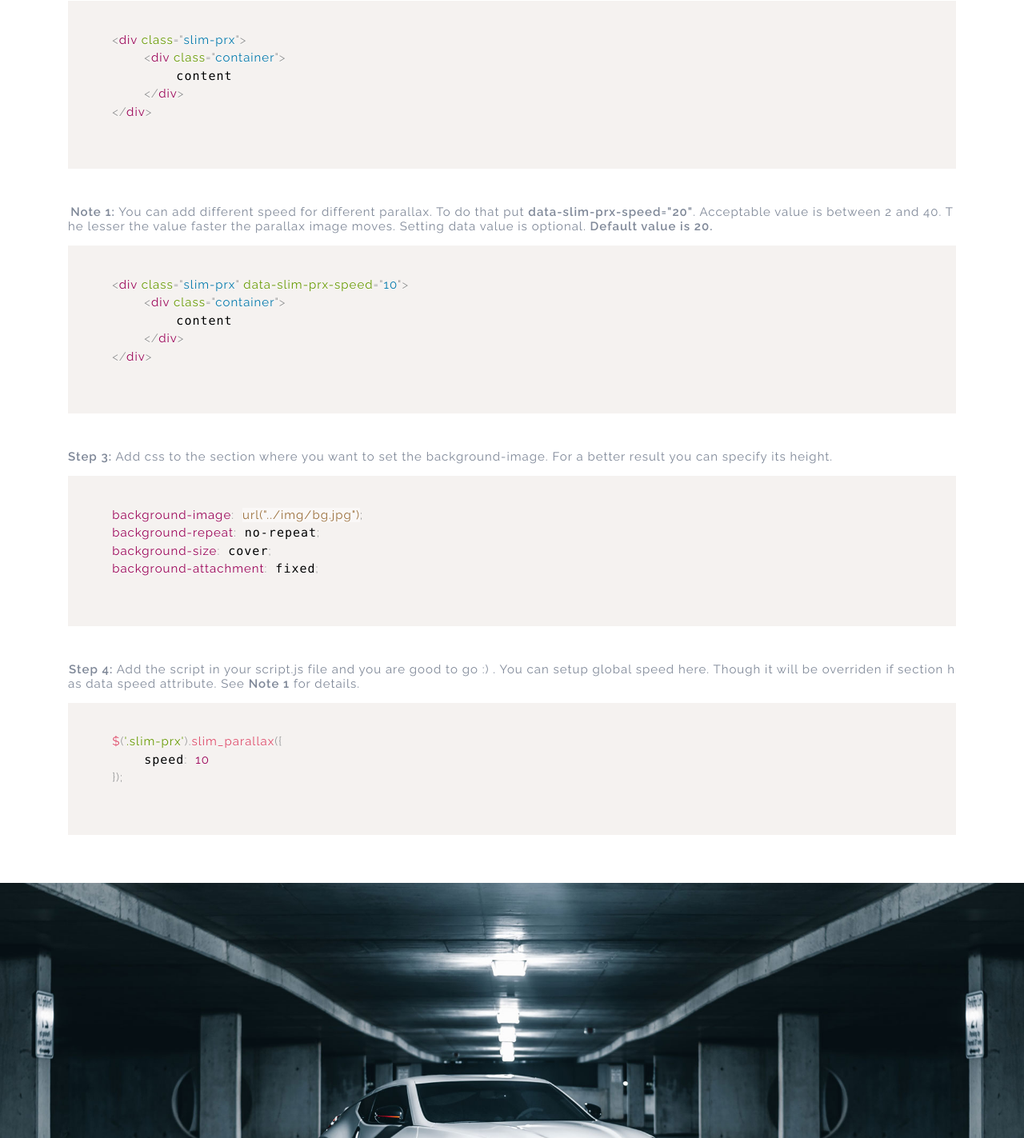
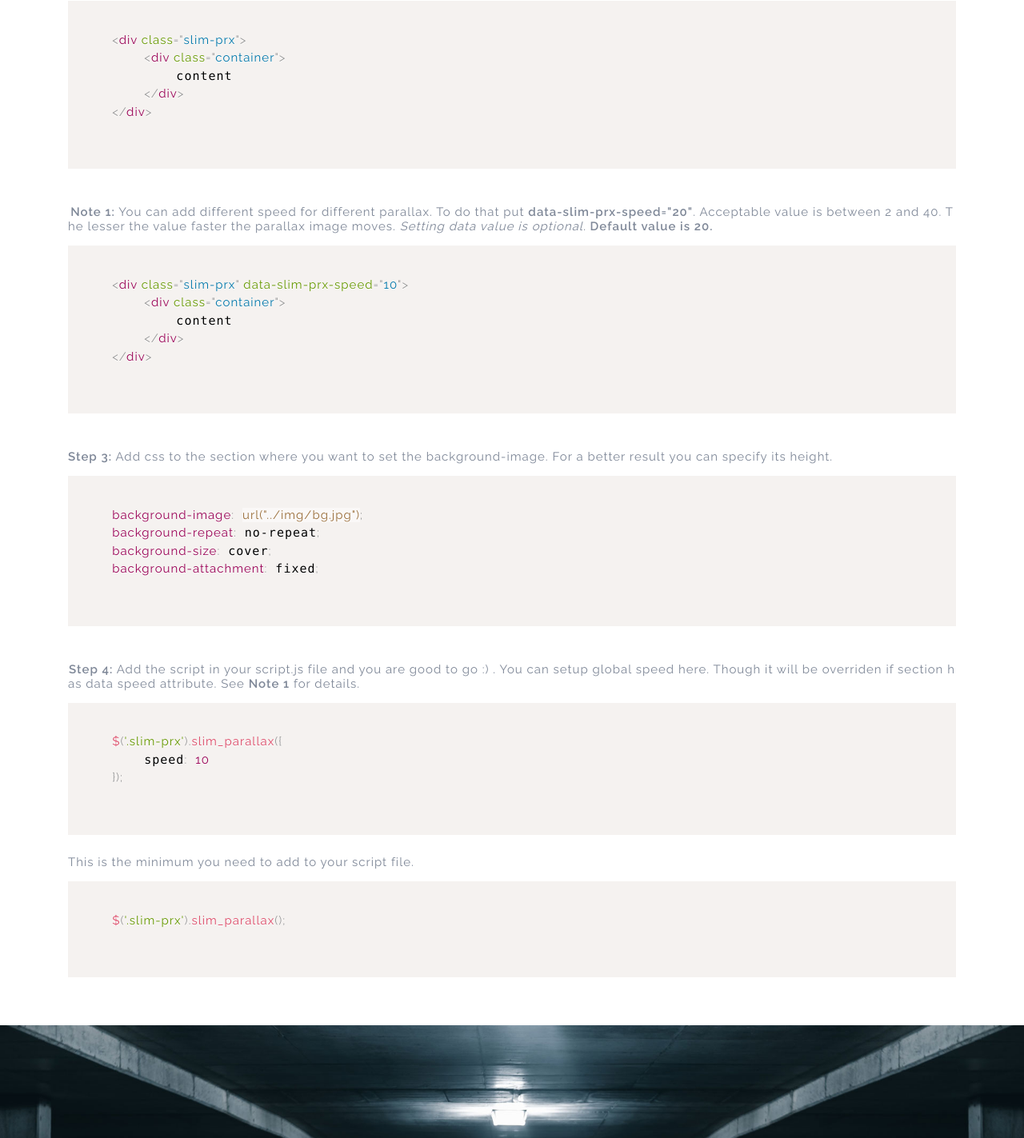
Before and after one commit to sajibsrs/jquery-slim-parallax, a plain HTML site: page index.html in a window 1280 px wide. Shown: the part 517-1940 px from the top of the page at 80% size. Drawn offline with Linux system fonts and the light colour scheme.

Commit message:
added minimal js setup guide

```diff
--- a/index.html
+++ b/index.html
@@ -43,7 +43,7 @@
                     </div>
 
                     <div class="box">
-                        <p><strong>Note 1:</strong> You can add different speed for different parallax. To do that put <strong>data-slim-prx-speed="20"</strong>. Acceptable value is between 2 and 40. The lesser the value faster the parallax image moves. Setting data value is optional. <strong>Default value is 20.</strong></p>
+                        <p><strong>Note 1:</strong> You can add different speed for different parallax. To do that put <strong>data-slim-prx-speed="20"</strong>. Acceptable value is between 2 and 40. The lesser the value faster the parallax image moves. <em>Setting data value is optional.</em> <strong>Default value is 20.</strong></p>
                         <pre>
                             <code class="language-html">
     &lt;div class="slim-prx" data-slim-prx-speed="10"&gt;
@@ -74,6 +74,13 @@
     $('.slim-prx').slim_parallax({
         speed: 10
     });
+                                </code>
+                            </pre>
+                            <br>
+                            <p>This is the minimum you need to add to your script file.</p>
+                           <pre>
+                                <code class="language-js">
+    $('.slim-prx').slim_parallax();
                                 </code>
                             </pre>
                         </div>
```
